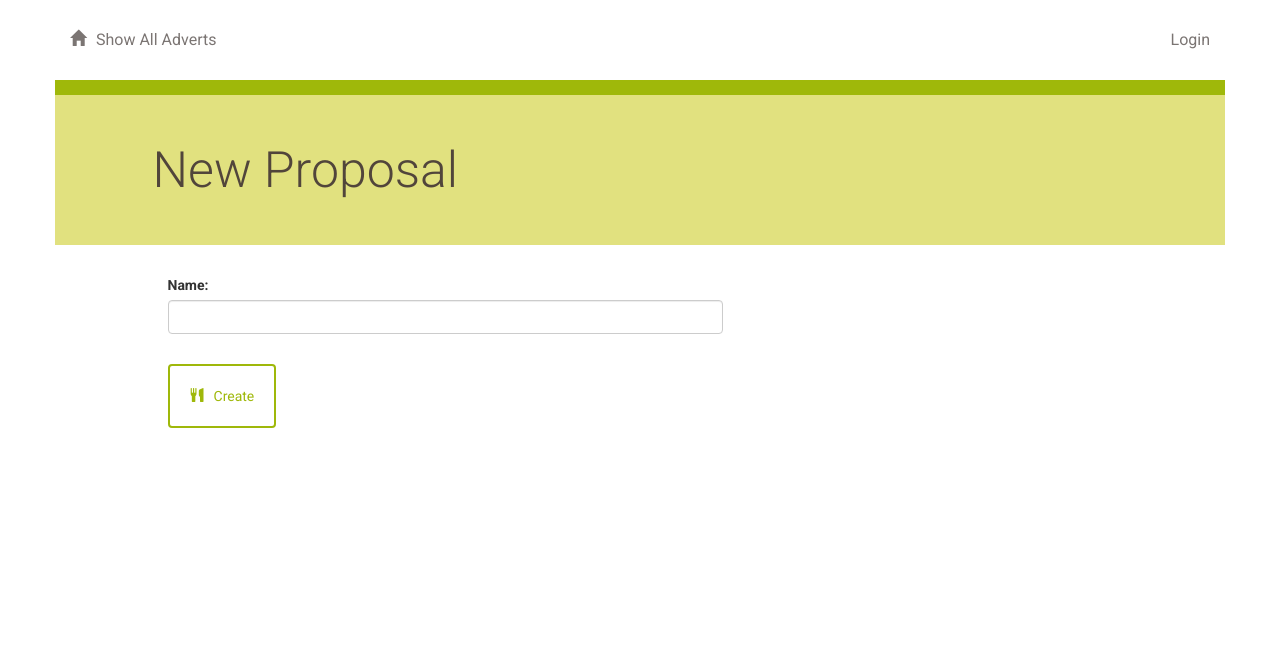
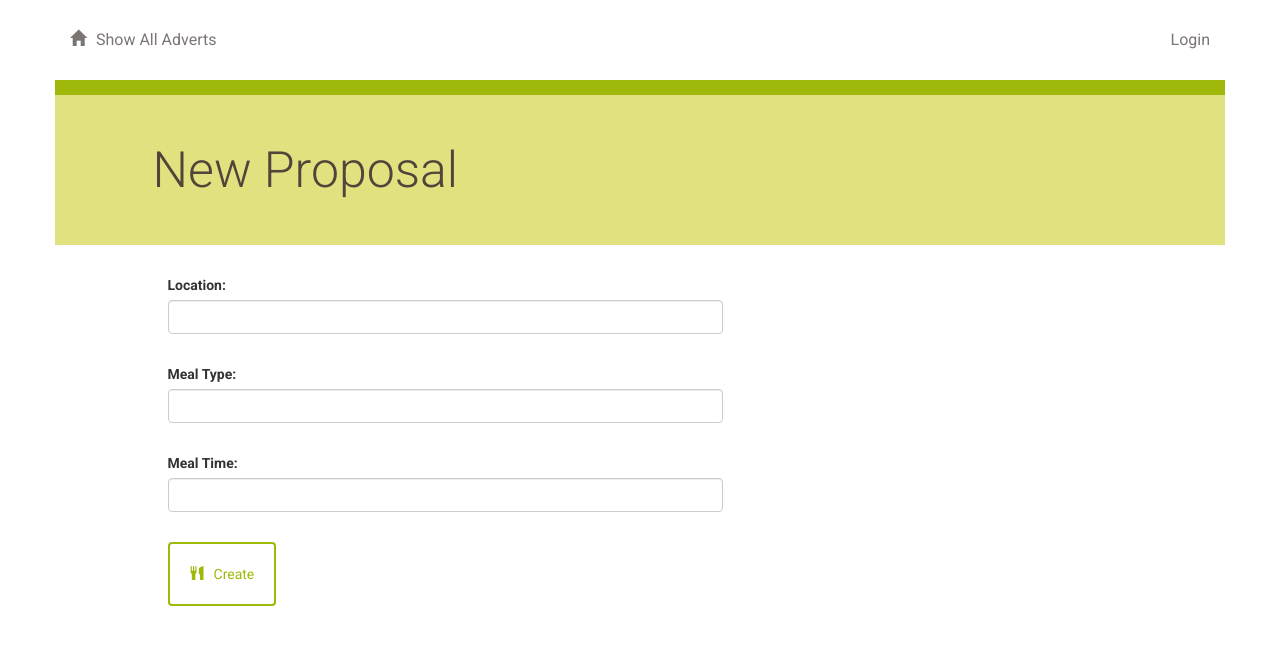
Before and after one commit to Charistoph/item_catalog, a Flask app: page /advert/new/ in a window 1280 px wide. Shown: the top 645 px of the page. Run offline with Flask 2, Linux system fonts and the light colour scheme; a user stored in the database is signed in; some libraries are stand-ins or nearby versions.

Commit message:
Added API functionality to create advert

```diff
--- a/project.py
+++ b/project.py
@@ -203,10 +203,10 @@ def gdisconnect():
 @app.route('/advert/')
 def showAdverts():
     adverts = session.query(Advert).order_by(asc(Advert.name))
-    if 'username' not in login_session:
-        return render_template('publicadverts.html', adverts=adverts)
-    else:
-        return render_template('adverts.html', adverts=adverts)
+#    if 'username' not in login_session:
+#        return render_template('publicadverts.html', adverts=adverts)
+#    else:
+    return render_template('adverts.html', adverts=adverts)
 
 # Create a new advert
 
@@ -216,12 +216,19 @@ def newAdvert():
     if 'username' not in login_session:
         return redirect('/login')
     if request.method == 'POST':
-        newAdvert = Advert(
-            name=request.form['name'], user_id=login_session['user_id'])
-        session.add(newAdvert)
-        flash('New Proposal %s Successfully Created' % newAdvert.name)
-        session.commit()
-        return redirect(url_for('showAdverts'))
+#        newAdvert = Advert(
+#            name=request.form['name'], user_id=login_session['user_id'])
+        newAdvert = Advert(location=request.form['location'], meal_type=request.form['meal_type'], meal_time=request.form['meal_time'])
+#    location = request.args.get('location', '')
+#    meal_type = request.args.get('meal_type', '')
+#    meal_time = request.args.get('meal_time', '')
+        advert_info = findARestaurant(newAdvert.meal_type, newAdvert.location)
+        if advert_info != "No Restaurants Found":
+            newAdvert = Advert(address = unicode(advert_info['address']), name = unicode(advert_info['name']), meal_type = newAdvert.meal_type, meal_time = newAdvert.meal_time)
+            session.add(newAdvert)
+            flash('New Proposal %s Successfully Created' % newAdvert.name)
+            session.commit()
+            return redirect(url_for('showAdverts'))
     else:
         return render_template('newAdvert.html')
 
--- a/templates/newAdvert.html
+++ b/templates/newAdvert.html
@@ -13,8 +13,14 @@
 		<div class="col-md-6 col-md-offset-1 padding-top">
 			<form action="#" method = "post">
 				<div class="form-group">
-				<label for="name">Name:</label>
-				<input type ="text" class="form-control" maxlength="100" name="name">
+				<label for="name">Location:</label>
+				<input type ="text" class="form-control" maxlength="100" name="location">
+				<div class="padding-bottom"></div>
+				<label for="name">Meal Type:</label>
+				<input type ="text" class="form-control" maxlength="100" name="meal_type">
+				<div class="padding-bottom"></div>
+				<label for="name">Meal Time:</label>
+				<input type ="text" class="form-control" maxlength="100" name="meal_time">
 				<div class="padding-bottom"></div>
 				<button type="submit" class="btn btn-default" id="submit" type="submit">
 				<span class="glyphicon glyphicon-cutlery" aria-hidden="true"></span>Create</button>
```
Also changed, not shown: advert.db, 1 other file.
